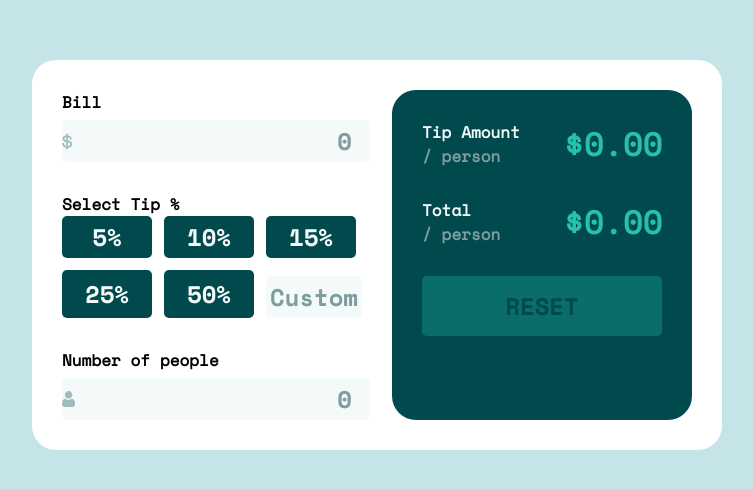
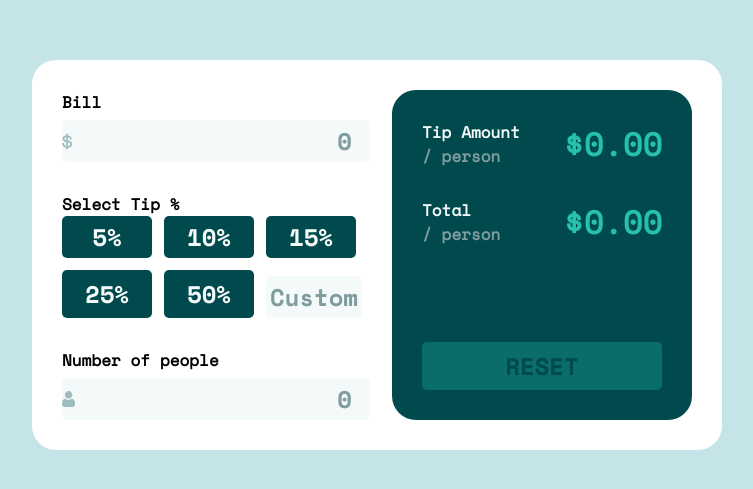
Before and after one commit to jmhar3/100-days-tip-calculator, a React (Create React App) app in the folder tip-calculator/: page / in a window 1280 px wide. Shown: the part 145-634 px from the top of the page, without its empty margins (263-1016 px from the left). Built offline with nearby package versions, Linux system fonts and the light colour scheme.

Commit message:
style totals component

```diff
--- a/tip-calculator/src/App.css
+++ b/tip-calculator/src/App.css
@@ -80,7 +80,13 @@ body {
   padding: 30px;
   display: flex;
   flex-direction: column;
-  gap: 30px;
+  justify-content: space-between;
+}
+
+#totals > :first-child {
+ display: flex;
+ flex-direction: column;
+ gap: 30px;
 }
 
 #totals h1 {
@@ -99,7 +105,7 @@ body {
   background-color: var(--primary-cyan);
   width: 100%;
   color: var(--neutral-dark-cyan);
-  padding: 12px;
+  padding: 6px;
 }
 
 .per-person {
--- a/tip-calculator/src/App.js
+++ b/tip-calculator/src/App.js
@@ -79,8 +79,10 @@ function App() {
         <PeopleTotal people={calculatorValues.people} setPeople={setPeople} />
       </div>
       <div id="totals" className="container">
-        <TipPerPerson tipAmount={tipAmount} />
-        <TotalPerPerson totalAmount={totalAmount} />
+        <div>
+          <TipPerPerson tipAmount={tipAmount} />
+          <TotalPerPerson totalAmount={totalAmount} />
+        </div>
         <ResetButton
           onResetClick={onResetClick}
           isResetDisabled={isResetDisabled}
```
